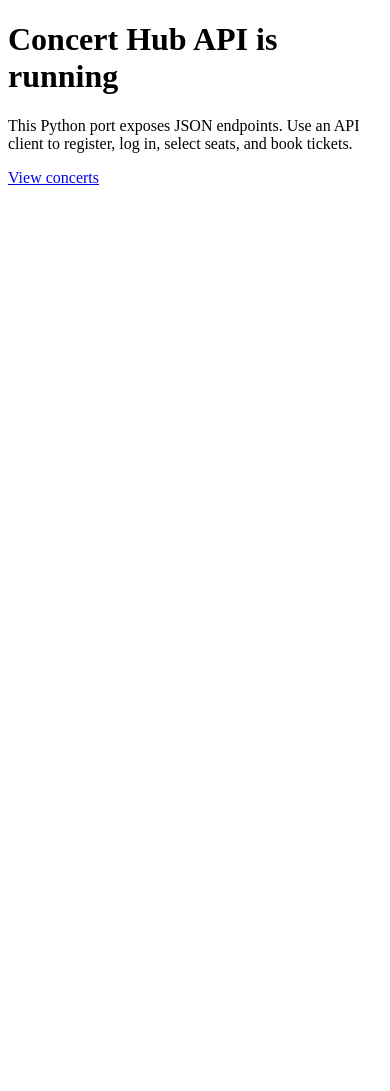
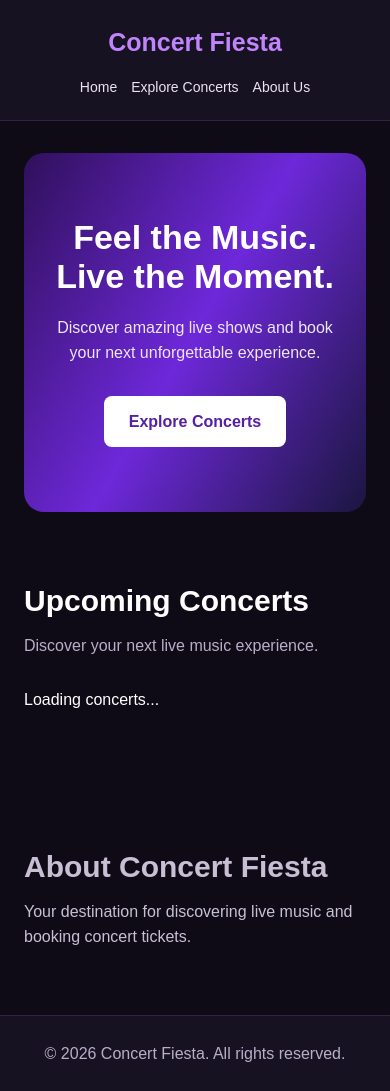
Before and after one commit to Patrick11-del/concert_fiesta, a plain HTML site: page static/index.html in a window 390 px wide. Before the commit the page ends 844 px from the top, so only its background shows below. Drawn offline with Linux system fonts and the light colour scheme.

Commit message:
adding user interface

```diff
--- a/static/index.html
+++ b/static/index.html
@@ -1,5 +1,216 @@
+
 <!doctype html>
 <html lang="en">
-<head><meta charset="utf-8"><meta name="viewport" content="width=device-width, initial-scale=1"><title>Concert Hub API</title></head>
-<body><main><h1>Concert Hub API is running</h1><p>This Python port exposes JSON endpoints. Use an API client to register, log in, select seats, and book tickets.</p><p><a href="/api/concerts">View concerts</a></p></main></body>
+<head>
+    <meta charset="UTF-8">
+    <meta name="viewport" content="width=device-width, initial-scale=1.0">
+    <title>Concert Fiesta | Live the Music</title>
+
+<style>
+    * {
+        box-sizing: border-box;
+        margin: 0;
+        padding: 0;
+    }
+
+    html {
+        scroll-behavior: smooth;
+    }
+
+    body {
+        font-family: Arial, sans-serif;
+        background: #0e0b16;
+        color: #ffffff;
+        line-height: 1.6;
+    }
+
+    header {
+        display: flex;
+        justify-content: space-between;
+        align-items: center;
+        padding: 22px 8%;
+        background: #171222;
+        border-bottom: 1px solid #302440;
+    }
+
+    header h1 {
+        color: #c084fc;
+        font-size: 25px;
+    }
+
+    nav {
+        display: flex;
+        gap: 24px;
+    }
+
+    nav a {
+        color: #e9e3f2;
+        text-decoration: none;
+        font-size: 14px;
+    }
+
+    nav a:hover {
+        color: #c084fc;
+    }
+
+    main {
+        max-width: 1200px;
+        margin: auto;
+        padding: 0 24px;
+    }
+
+    #home {
+        margin-top: 32px;
+        padding: 100px 50px;
+        border-radius: 20px;
+        background: linear-gradient(120deg, #30105b, #6d28d9, #1b1640);
+        text-align: center;
+    }
+
+    #home h2 {
+        max-width: 750px;
+        margin: 0 auto 18px;
+        font-size: clamp(34px, 5vw, 58px);
+        line-height: 1.15;
+    }
+
+    #home p {
+        max-width: 600px;
+        margin: 0 auto 30px;
+        color: #eee5ff;
+    }
+
+    #home > a {
+        display: inline-block;
+        padding: 13px 25px;
+        border-radius: 8px;
+        background: #ffffff;
+        color: #5520a5;
+        text-decoration: none;
+        font-weight: bold;
+    }
+
+    #concerts,
+    #about {
+        padding: 65px 0;
+    }
+
+    #concerts h2,
+    #about h2 {
+        margin-bottom: 8px;
+        font-size: 30px;
+    }
+
+    #concerts > p {
+        margin-bottom: 28px;
+        color: #b9aec9;
+    }
+
+    #concert-list {
+        display: grid;
+        grid-template-columns: repeat(auto-fit, minmax(240px, 1fr));
+        gap: 22px;
+    }
+
+    .concert-card {
+        padding: 24px;
+        border: 1px solid #352747;
+        border-radius: 14px;
+        background: #191323;
+    }
+
+    .concert-card h3 {
+        margin-bottom: 12px;
+        color: #d8b4fe;
+        font-size: 21px;
+    }
+
+    .concert-card p {
+        margin: 8px 0;
+        color: #c8bfd5;
+    }
+
+    .concert-card button {
+        width: 100%;
+        margin-top: 18px;
+        padding: 12px;
+        border: none;
+        border-radius: 8px;
+        background: #9333ea;
+        color: #ffffff;
+        font-weight: bold;
+        cursor: pointer;
+    }
+
+    .concert-card button:hover {
+        background: #7e22ce;
+    }
+
+    #about {
+        color: #c8bfd5;
+    }
+
+    footer {
+        padding: 25px;
+        border-top: 1px solid #302440;
+        background: #171222;
+        color: #b9aec9;
+        text-align: center;
+    }
+
+    @media (max-width: 600px) {
+        header {
+            flex-direction: column;
+            gap: 14px;
+        }
+
+        nav {
+            justify-content: center;
+            flex-wrap: wrap;
+            gap: 14px;
+        }
+
+        #home {
+            padding: 65px 20px;
+        }
+    }
+</style>
+
+</head>
+<body>
+    <header>
+        <h1>Concert Fiesta</h1>
+        <nav>
+            <a href="#home">Home</a>
+            <a href="#concerts">Explore Concerts</a>
+            <a href="#about">About Us</a>
+        </nav>
+    </header>
+
+    <main>
+        <section id="home">
+            <h2>Feel the Music. Live the Moment.</h2>
+            <p>Discover amazing live shows and book your next unforgettable experience.</p>
+            <a href="#concerts">Explore Concerts</a>
+        </section>
+
+        <section id="concerts">
+            <h2>Upcoming Concerts</h2>
+            <p>Discover your next live music experience.</p>
+
+            <div id="concert-list">
+                Loading concerts...
+            </div>
+        </section>
+
+        <section id="about">
+            <h2>About Concert Fiesta</h2>
+            <p>Your destination for discovering live music and booking concert tickets.</p>
+        </section>
+    </main>
+
+    <footer>
+        <p>&copy; 2026 Concert Fiesta. All rights reserved.</p>
+    </footer>
+</body>
 </html>
```
